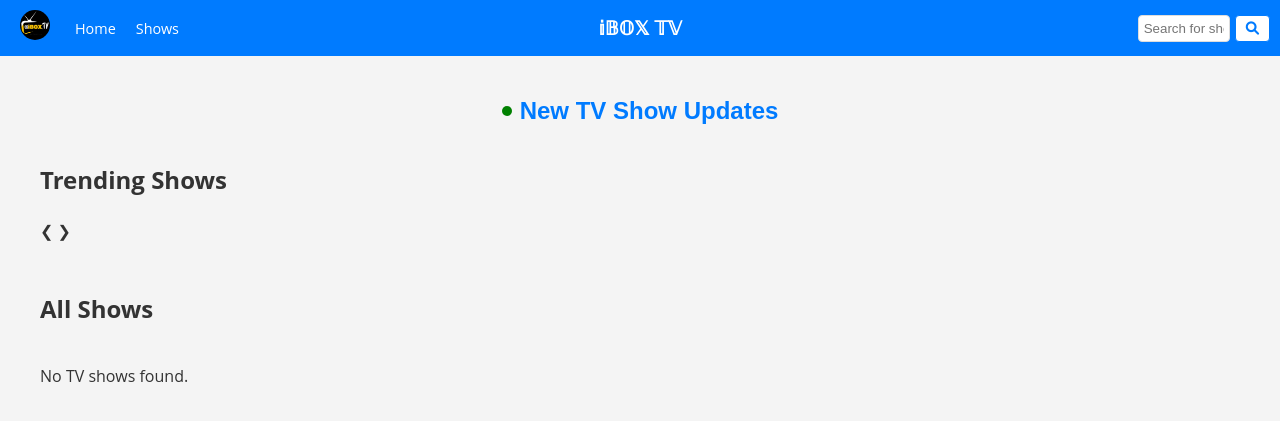
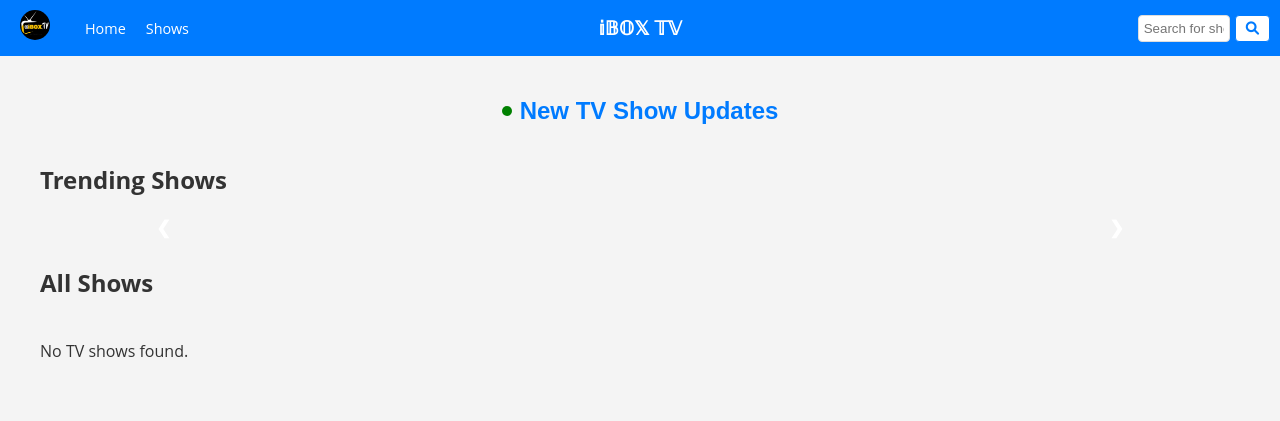
Before and after one commit to manybotts/tvweb, a Flask app: template tv_app/templates/index.html in a window 1280 px wide. Shown: the top 421 px of the page. Run offline with Flask 3, Linux system fonts and the light colour scheme; the template is opened without the code that fills it, so the values that code supplies are empty.

Commit message:
Update base.html

```diff
--- a/tv_app/templates/base.html
+++ b/tv_app/templates/base.html
@@ -24,33 +24,47 @@
             padding: 5px 10px;
             display: flex;
             align-items: center;
-            position: relative; /* For absolute positioning of the title */
+            position: relative;
         }
 
         .logo-container {
             display: flex;
             align-items: center;
-            margin-right: auto; /* Push to the left, creating space for centered title */
+            margin-right: auto;
         }
 
         .logo {
             width: 30px;
             height: auto;
-            margin-right: 5px; /* Space between logo and links */
+            margin-right: 5px;
             border-radius: 50%;
         }
-
 .nav-links {
             display: flex;
             align-items: center;
-            /* Removed margin-right: 15px; */
+            margin-left: 10px; /* Add some space between logo and links*/
+        }
+
+.navbar-center {
+    font-weight: bold;
+    font-size: 1.2em;
+    white-space: nowrap;
+    position: absolute; /* Absolute positioning */
+    left: 50%;        /* Start at 50% of the parent */
+    transform: translateX(-50%); /* Adjust for centering */
+}
+
+.search-form {
+    margin-left: auto; /* Push search form to the right */
+    display: flex;
+    align-items: center;
 }
 
         .navbar a {
             color: white;
             text-decoration: none;
             padding: 5px 8px;
-            margin: 0 2px; /* Much smaller margin - adjust as needed */
+            margin: 0 2px;  /* Keep consistent spacing */
             border-radius: 5px;
             transition: background-color 0.3s ease;
             font-size: 0.9em;
@@ -293,13 +286,90 @@
     ul li:hover {
         background-color: #f0f8ff;
     }
-
     ul li a {
       display: block;
       width: 100%;
       text-decoration: none;
       color: #007bff;
   }
+
+     /* Slideshow container */
+.slideshow-container {
+  max-width: 1000px;
+  position: relative;
+  margin: auto;
+}
+
+/* Hide the images by default */
+.mySlides {
+  display: none;
+}
+
+/* Next & previous buttons */
+.prev, .next {
+  cursor: pointer;
+  position: absolute;
+  top: 50%;
+  width: auto;
+  margin-top: -22px;
+  padding: 16px;
+  color: white;
+  font-weight: bold;
+  font-size: 18px;
+  transition: 0.6s ease;
+  border-radius: 0 3px 3px 0;
+  user-select: none;
+}
+
+/* Position the "next button" to the right */
+.next {
+  right: 0;
+  border-radius: 3px 0 0 3px;
+}
+
+/* On hover, add a black background color with a little bit see-through */
+.prev:hover, .next:hover {
+  background-color: rgba(0,0,0,0.8);
+}
+
+/* Caption text */
+.text {
+  color: #f2f2f2;
+  font-size: 15px;
+  padding: 8px 12px;
+  position: absolute;
+  bottom: 8px;
+  width: 100%;
+  text-align: center;
+}
+    /* Add a background color to the active dot/circle */
+.active {
+  background-color: #717171;
+}
+
+/* Fading animation */
+.fade {
+  animation-name: fade;
+  animation-duration: 1.5s;
+}
+
+@keyframes fade {
+  from {opacity: .4}
+  to {opacity: 1}
+}
+
+    /* Style the dots/bullets/indicators */
+.dot {
+  cursor: pointer;
+  height: 15px;
+  width: 15px;
+  margin: 0 2px;
+  background-color: #bbb;
+  border-radius: 50%;
+  display: inline-block;
+  transition: background-color: 0.6s ease;
+}
+
     /* --- Media Queries --- */
 
       /* Mobile Styles (max-width: 768px) */
```
Also changed, not shown: other parts of tv_app/templates/base.html (+11 -32 lines). Lines whose indentation alone changed are shown as unchanged.
